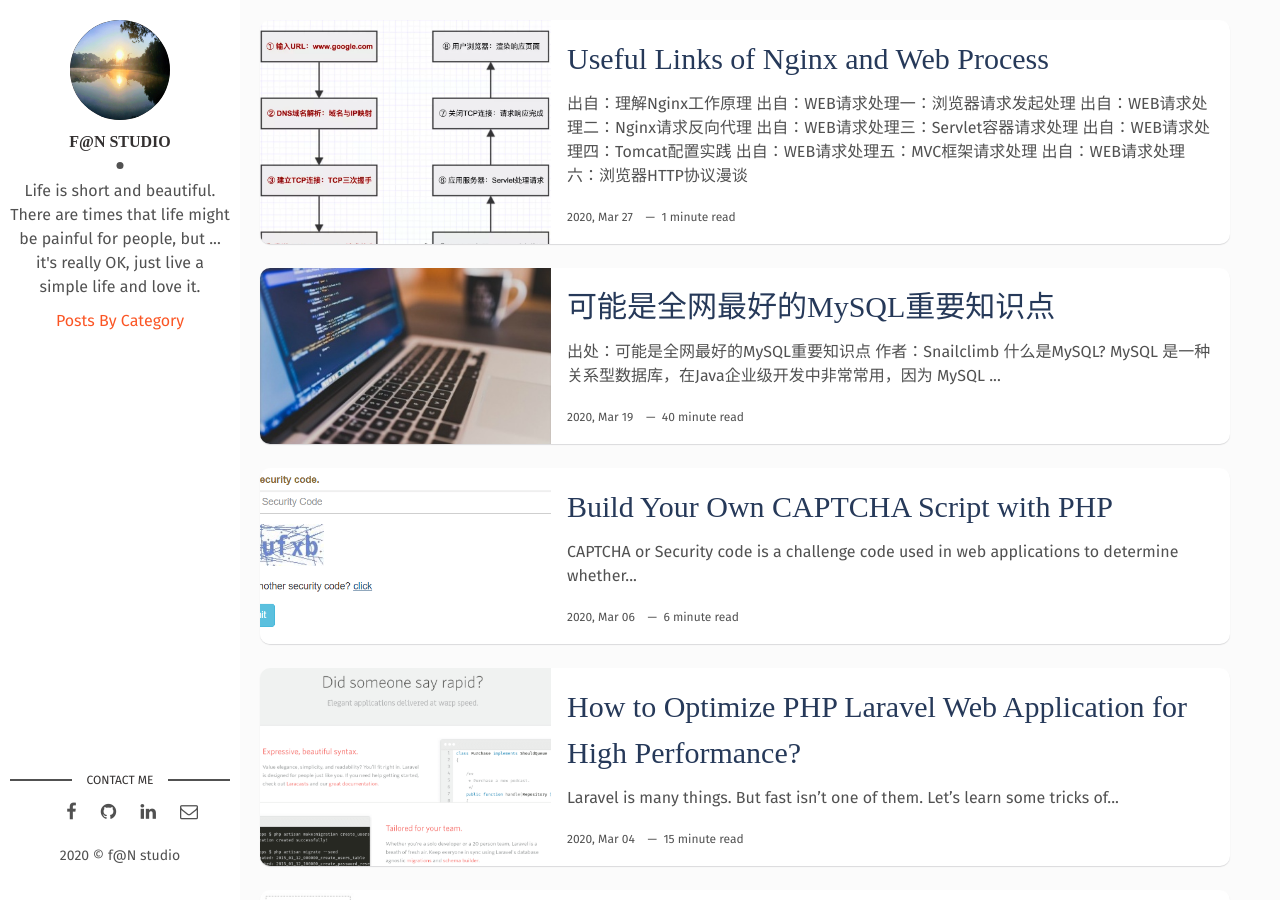
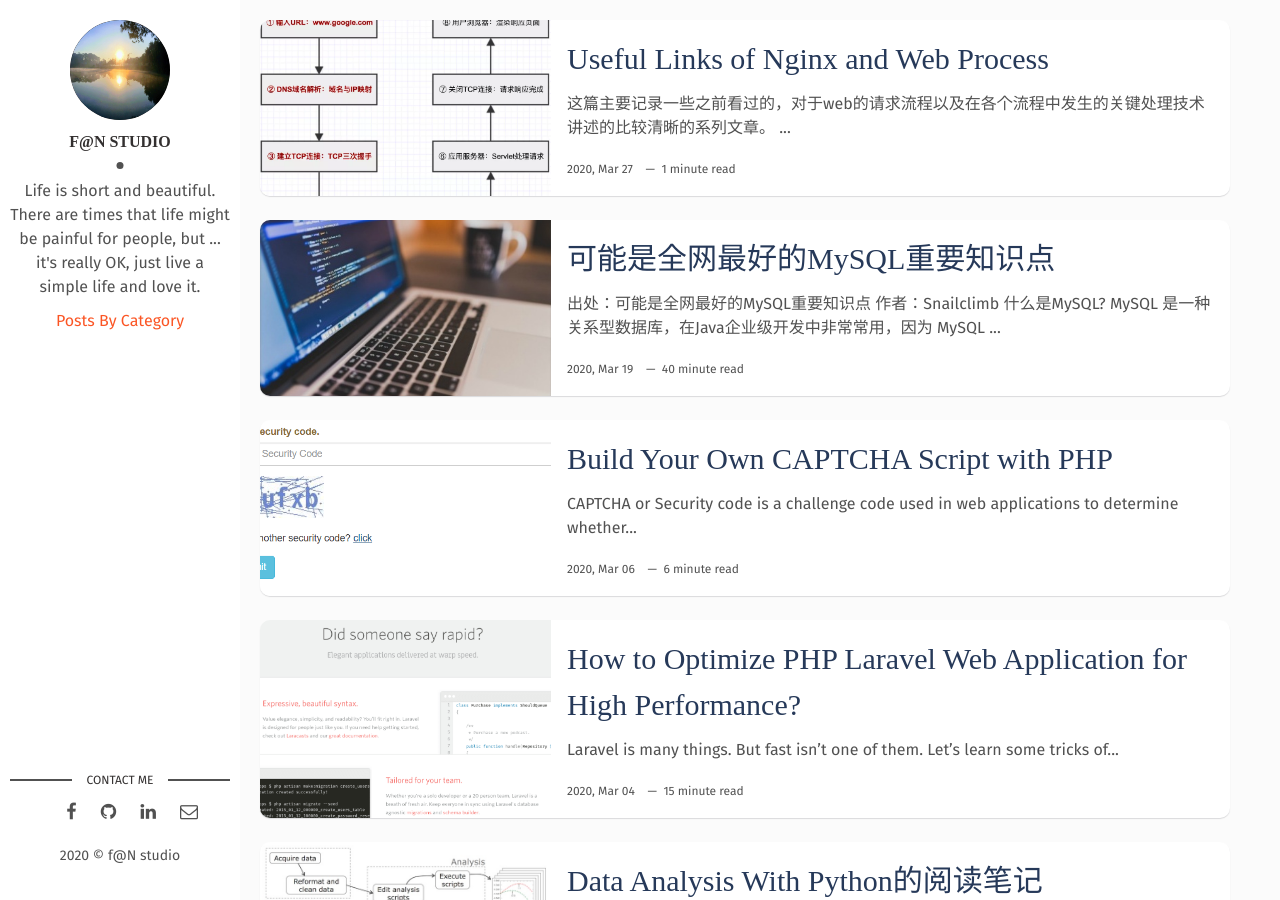
Before and after one commit to wowfrank/wowfrank.github.io, a Jekyll site: the page built from index.html, in a window 1280 px wide and 900 px high. Built offline with Jekyll 4.4.1, drawn with Linux system fonts in a browser that asks for light colours; the list of posts is cut into pages by our own code.

Commit message:
Update 2020-03-28-useful-links-of-nginx.md

```diff
--- a/_posts/2020-03-28-useful-links-of-nginx.md
+++ b/_posts/2020-03-28-useful-links-of-nginx.md
@@ -8,6 +8,8 @@
 tags: ['nginx', 'web']
 categories: ['nginx']
 ---
+
+这篇主要记录一些之前看过的，对于web的请求流程以及在各个流程中发生的关键处理技术讲述的比较清晰的系列文章。<!--more-->
 
 > 出自：[理解Nginx工作原理](https://www.jianshu.com/p/6215e5d24553)
 
```
